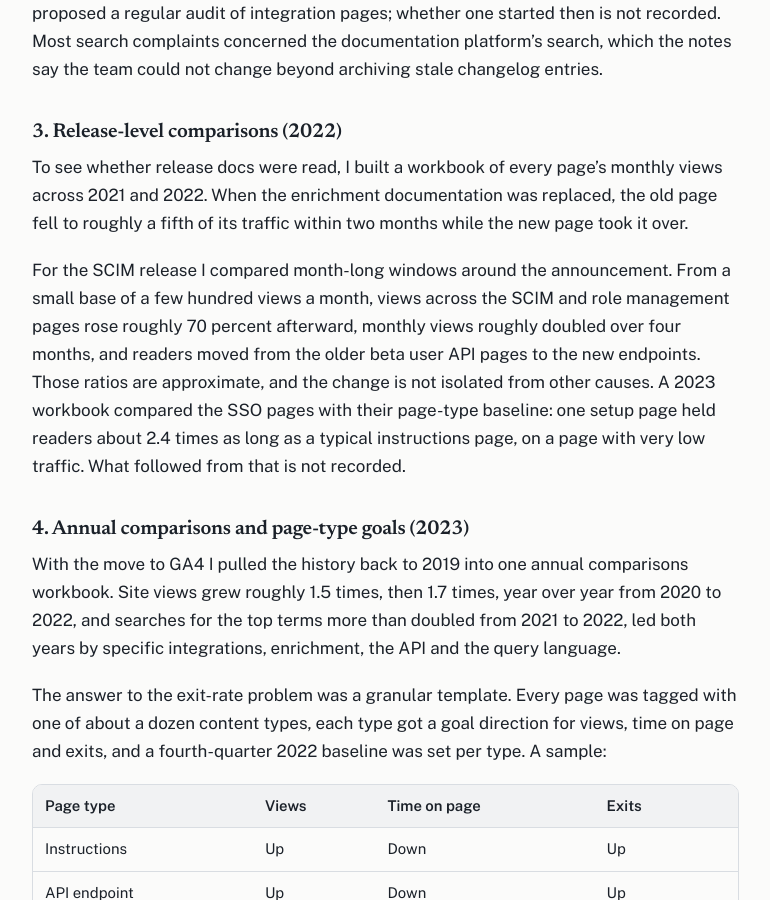
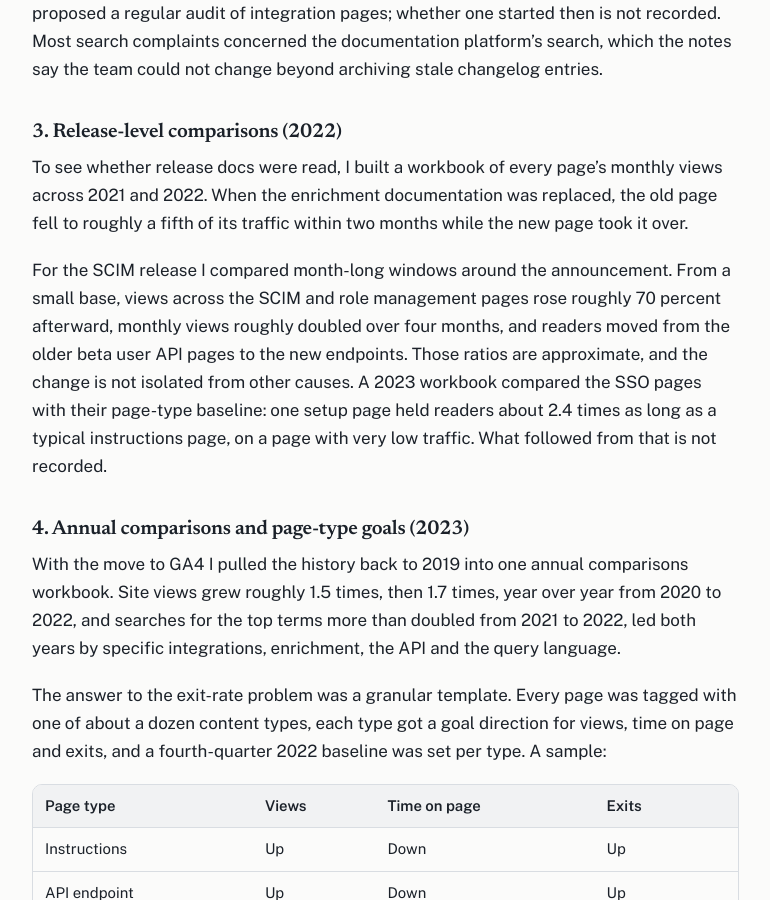
Before and after one commit to KathrynMCollins/portfolio-projects, a Jekyll site: the page built from case-studies/docs-program-measurement.md, in a window 1280 px wide and 900 px high, scrolled down 2175 px. Shown: the whole window, without its empty margins (34-804 px from the left). Built offline with Jekyll 4.4.1, drawn with Linux system fonts in a browser that asks for light colours; our own code applies the rules of GitHub Pages for plain Markdown files.

Commit message:
Remove absolute traffic magnitude

```diff
--- a/case-studies/docs-program-measurement.md
+++ b/case-studies/docs-program-measurement.md
@@ -40,7 +40,7 @@ The later analytics show the structural changes. In mid-2021 the API reference w
 
 To see whether release docs were read, I built a workbook of every page's monthly views across 2021 and 2022. When the enrichment documentation was replaced, the old page fell to roughly a fifth of its traffic within two months while the new page took it over.
 
-For the SCIM release I compared month-long windows around the announcement. From a small base of a few hundred views a month, views across the SCIM and role management pages rose roughly 70 percent afterward, monthly views roughly doubled over four months, and readers moved from the older beta user API pages to the new endpoints. Those ratios are approximate, and the change is not isolated from other causes. A 2023 workbook compared the SSO pages with their page-type baseline: one setup page held readers about 2.4 times as long as a typical instructions page, on a page with very low traffic. What followed from that is not recorded.
+For the SCIM release I compared month-long windows around the announcement. From a small base, views across the SCIM and role management pages rose roughly 70 percent afterward, monthly views roughly doubled over four months, and readers moved from the older beta user API pages to the new endpoints. Those ratios are approximate, and the change is not isolated from other causes. A 2023 workbook compared the SSO pages with their page-type baseline: one setup page held readers about 2.4 times as long as a typical instructions page, on a page with very low traffic. What followed from that is not recorded.
 
 ### 4. Annual comparisons and page-type goals (2023)
 
```
